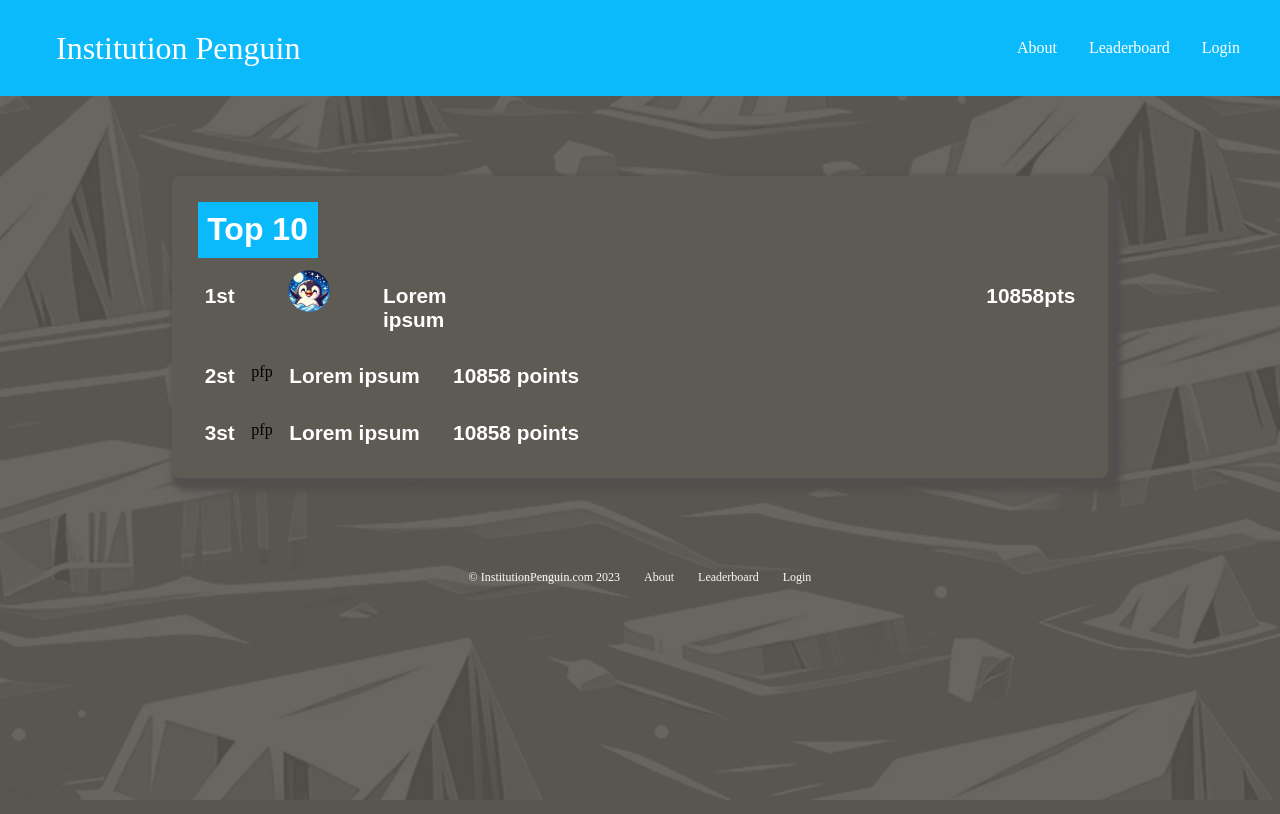
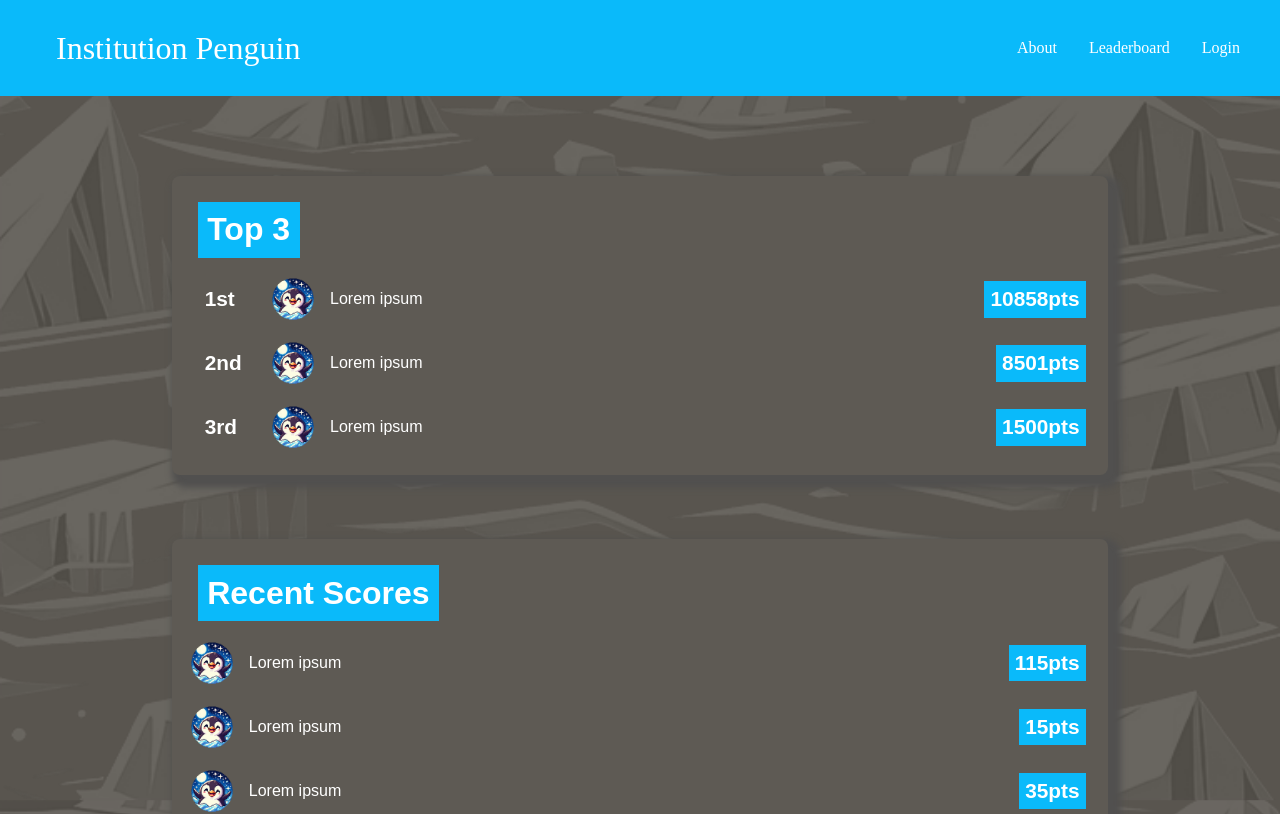
Before and after one commit to meyersa/institution-penguin, a Next.js app: page /leaderboard in a window 1280 px wide. Shown: the top 814 px of the page. Built offline with nearby package versions, Linux system fonts and the light colour scheme; a web font is replaced by a local one.

Commit message:
leaderboard rough draft

```diff
--- a/pages/leaderboard.js
+++ b/pages/leaderboard.js
@@ -15,26 +15,54 @@ export default function Leaderboard() {
             <CenterContent>
                 <div id='boxDisplay'>
                     <div id='boxInside'>
-                        <h1>Top 10</h1>
-                        <div style={{ display: "flex", flexDirection: "row", justifyContent: "space-between", width: "100%", height: "5rem"}}>
-                            <div style={{ display: "flex", flexDirection: "row"}}>
-                                <h2>1st</h2>
+                        <h1>Top 3</h1>
+                        <div style={{ display: "flex", flexDirection: "row", justifyContent: "space-between", width: "100%", height: "4rem"}}>
+                            <div style={{ display: "flex", flexDirection: "row", alignItems: "center"}}>
+                                <h2 style={{minWidth: "3rem"}}>1st</h2>
                                 <Image src="/images/default-avatar.png" width={"100"} height={"100"} alt="Default avatar" style={{width: "100%", height: "100%", maxHeight: "3rem", objectFit: "contain"}}/>
-                                <h2>Lorem ipsum</h2>
+                                <a style={{ minWidth: "10rem"}}>Lorem ipsum</a>
                             </div>
-                            <h2>10858pts</h2>
+                            <h1 style={{fontSize: "1.3rem", alignSelf: "center"}}>10858pts</h1>
                         </div>
-                        <div style={{ display: "flex", flexDirection: "row" }}>
-                            <h2>2st</h2>
-                            <p>pfp</p>
-                            <h2>Lorem ipsum</h2>
-                            <h2>10858 points</h2>
+                        <div style={{ display: "flex", flexDirection: "row", justifyContent: "space-between", width: "100%", height: "4rem"}}>
+                            <div style={{ display: "flex", flexDirection: "row", alignItems: "center"}}>
+                                <h2 style={{minWidth: "3rem"}}>2nd</h2>
+                                <Image src="/images/default-avatar.png" width={"100"} height={"100"} alt="Default avatar" style={{width: "100%", height: "100%", maxHeight: "3rem", objectFit: "contain"}}/>
+                                <a style={{ minWidth: "10rem"}}>Lorem ipsum</a>
+                            </div>
+                            <h1 style={{fontSize: "1.3rem", alignSelf: "center"}}>8501pts</h1>
                         </div>
-                        <div style={{ display: "flex", flexDirection: "row" }}>
-                            <h2>3st</h2>
-                            <p>pfp</p>
-                            <h2>Lorem ipsum</h2>
-                            <h2>10858 points</h2>
+                        <div style={{ display: "flex", flexDirection: "row", justifyContent: "space-between", width: "100%", height: "4rem"}}>
+                            <div style={{ display: "flex", flexDirection: "row", alignItems: "center"}}>
+                                <h2 style={{minWidth: "3rem"}}>3rd</h2>
+                                <Image src="/images/default-avatar.png" width={"100"} height={"100"} alt="Default avatar" style={{width: "100%", height: "100%", maxHeight: "3rem", objectFit: "contain"}}/>
+                                <a style={{ minWidth: "10rem"}}>Lorem ipsum</a>
+                            </div>
+                            <h1 style={{fontSize: "1.3rem", alignSelf: "center"}}>1500pts</h1>
+                        </div>
+                    </div>
+                    <div id='boxInside'>
+                        <h1>Recent Scores</h1>
+                        <div style={{ display: "flex", flexDirection: "row", justifyContent: "space-between", width: "100%", height: "4rem"}}>
+                            <div style={{ display: "flex", flexDirection: "row", alignItems: "center"}}>
+                                <Image src="/images/default-avatar.png" width={"100"} height={"100"} alt="Default avatar" style={{width: "100%", height: "100%", maxHeight: "3rem", objectFit: "contain"}}/>
+                                <a style={{ minWidth: "10rem"}}>Lorem ipsum</a>
+                            </div>
+                            <h1 style={{fontSize: "1.3rem", alignSelf: "center"}}>115pts</h1>
+                        </div>
+                        <div style={{ display: "flex", flexDirection: "row", justifyContent: "space-between", width: "100%", height: "4rem"}}>
+                            <div style={{ display: "flex", flexDirection: "row", alignItems: "center"}}>
+                                <Image src="/images/default-avatar.png" width={"100"} height={"100"} alt="Default avatar" style={{width: "100%", height: "100%", maxHeight: "3rem", objectFit: "contain"}}/>
+                                <a style={{ minWidth: "10rem"}}>Lorem ipsum</a>
+                            </div>
+                            <h1 style={{fontSize: "1.3rem", alignSelf: "center"}}>15pts</h1>
+                        </div>
+                        <div style={{ display: "flex", flexDirection: "row", justifyContent: "space-between", width: "100%", height: "4rem"}}>
+                            <div style={{ display: "flex", flexDirection: "row", alignItems: "center"}}>
+                                <Image src="/images/default-avatar.png" width={"100"} height={"100"} alt="Default avatar" style={{width: "100%", height: "100%", maxHeight: "3rem", objectFit: "contain"}}/>
+                                <a style={{ minWidth: "10rem"}}>Lorem ipsum</a>
+                            </div>
+                            <h1 style={{fontSize: "1.3rem", alignSelf: "center"}}>35pts</h1>
                         </div>
                     </div>
                 </div>
```
